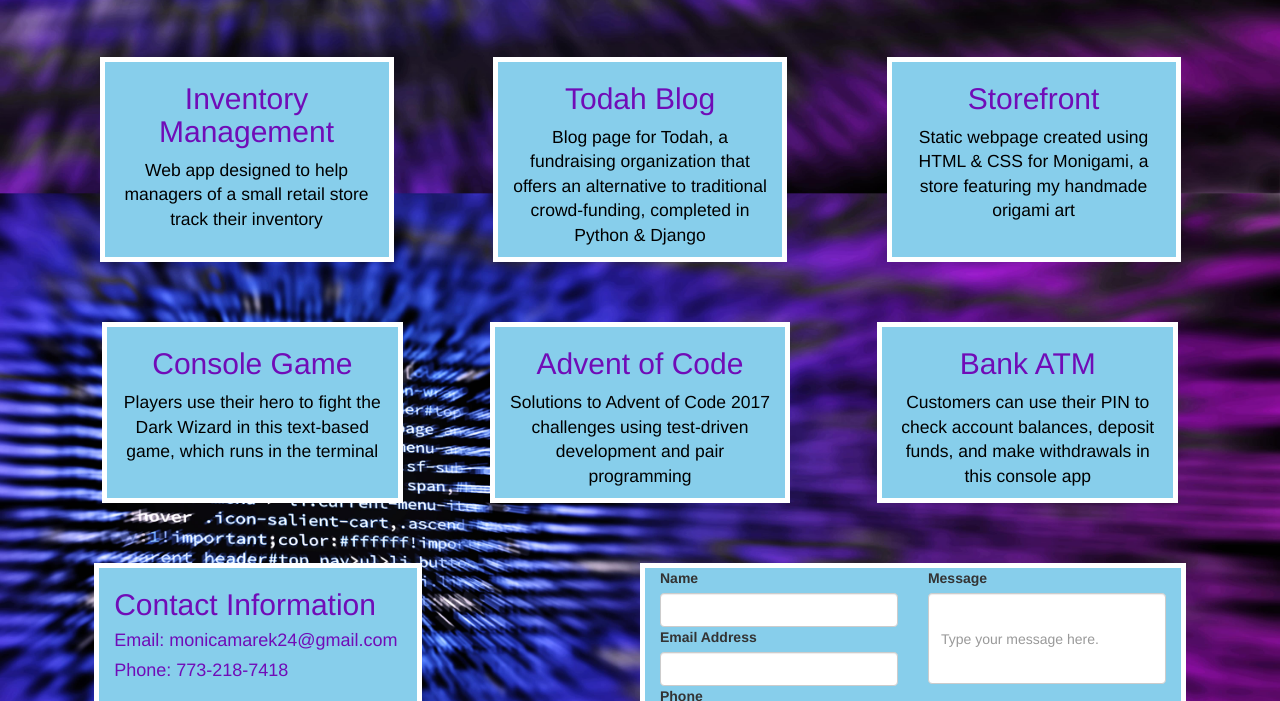
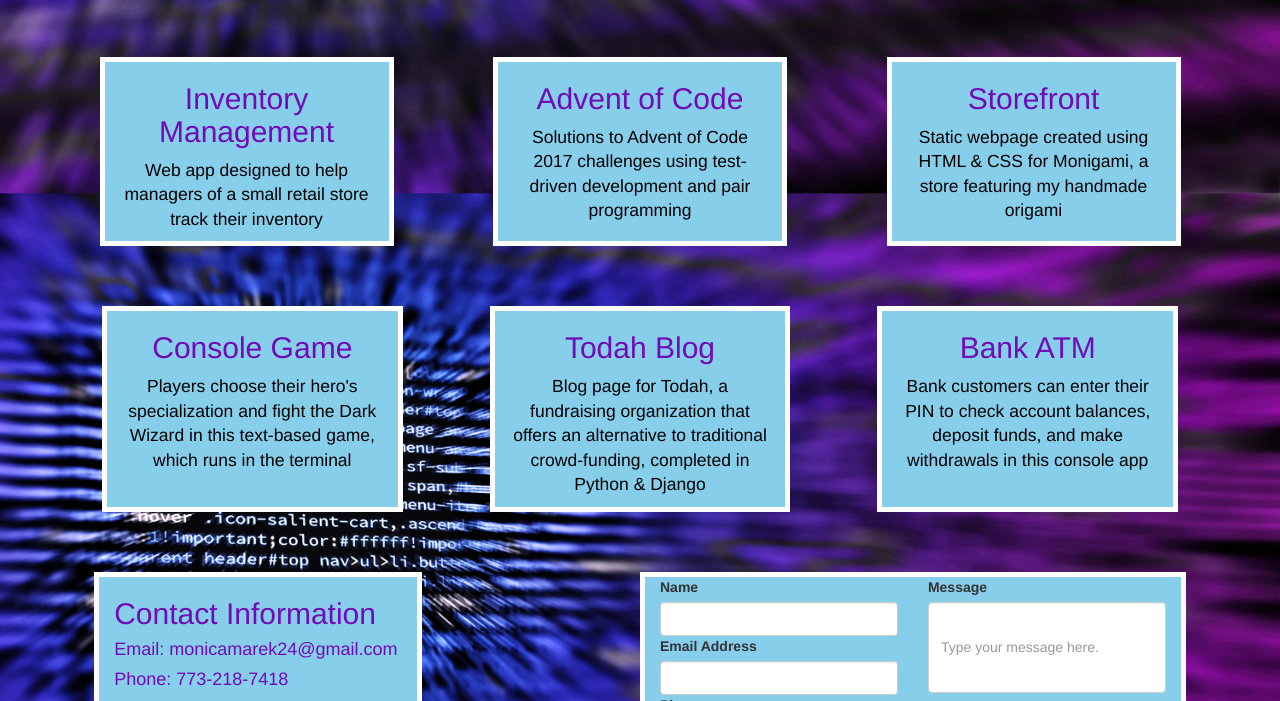
Before and after one commit to Mjmarek/Mjmarek, a plain HTML site: page index.html in a window 1280 px wide. Shown: the part 660-1361 px from the top of the page. Drawn offline with nearby package versions, Linux system fonts and the light colour scheme.

Commit message:
changed descriptions

```diff
--- a/index.html
+++ b/index.html
@@ -67,17 +67,18 @@
 		</div>
 		<div class="col-md-1"></div>
 		<div class="col-md-3" id="box">
-			<a href="http://adsieg01.pythonanywhere.com" class="link">
-				<h2 class="center">Todah Blog</h2>
+			<a href="https://github.com/Mjmarek/Advent-of-Code-2017" class="link">
+				<h2 class="center">Advent of Code</h2>
 			</a>
-			<p>Blog page for Todah, a fundraising organization that offers an alternative to traditional crowd-funding, completed in Python & Django</p>
+			<p>Solutions to Advent of Code 2017 challenges using test-driven development and pair programming
+			</p>
 		</div>
 		<div class="col-md-1"></div>
 		<div class="col-md-3" id="box">
 			<a href="https://mjmarek.github.io/Store-App" class="link">
 				<h2 class="center">Storefront</h2>
 			</a>
-			<p>Static webpage created using HTML & CSS for Monigami, a store featuring my handmade origami art</p>
+			<p>Static webpage created using HTML & CSS for Monigami, a store featuring my handmade origami</p>
 		</div>
 		<div class="col-md-1"></div>
 	</div>
@@ -90,23 +91,22 @@
 			<a href="https://repl.it/NzDs/latest" class="link">
 				<h2 class="center">Console Game</h2>
 			</a>
-			<p>Players use their hero to fight the Dark Wizard in this text-based game, which runs in the terminal
+			<p>Players choose their hero's specialization and fight the Dark Wizard in this text-based game, which runs in the terminal
 			</p>
 		</div>
 		<div class="col-md-1"></div>
 		<div class="col-md-3" id="box">
-			<a href="https://github.com/Mjmarek/Advent-of-Code-2017" class="link">
-				<h2 class="center">Advent of Code</h2>
+			<a href="http://adsieg01.pythonanywhere.com" class="link">
+				<h2 class="center">Todah Blog</h2>
 			</a>
-			<p>Solutions to Advent of Code 2017 challenges using test-driven development and pair programming
-			</p>
+			<p>Blog page for Todah, a fundraising organization that offers an alternative to traditional crowd-funding, completed in Python & Django</p>
 		</div>
 		<div class="col-md-1"></div>
 		<div class="col-md-3" id="box" style="right: 15px">
 			<a href="https://github.com/Mjmarek/Bank-ATM-App" class="link">
 				<h2 class="center">Bank ATM</h2>
 			</a>
-			<p>Customers can use their PIN to check account balances, deposit funds, and make withdrawals in this console app
+			<p>Bank customers can enter their PIN to check account balances, deposit funds, and make withdrawals in this console app
 			</p>
 		</div>
 		<div class="col-md-1"></div>
```
